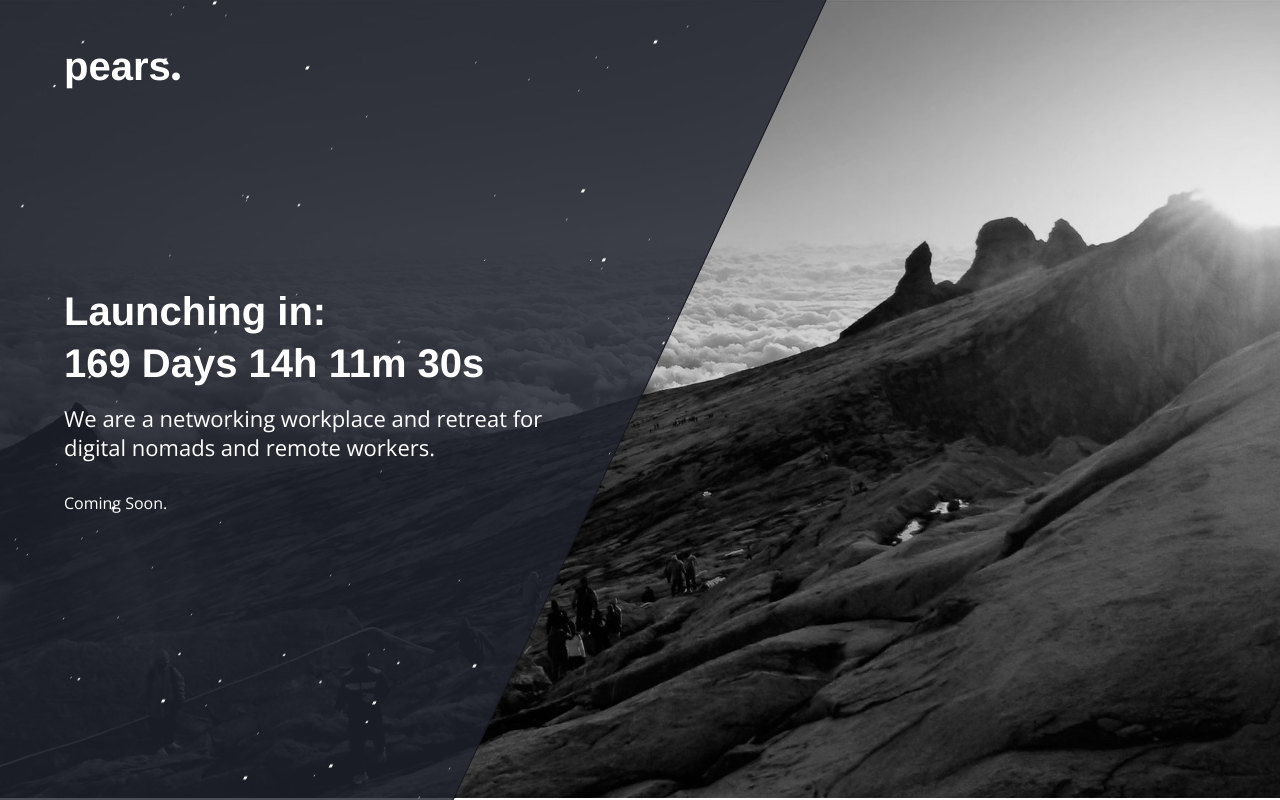
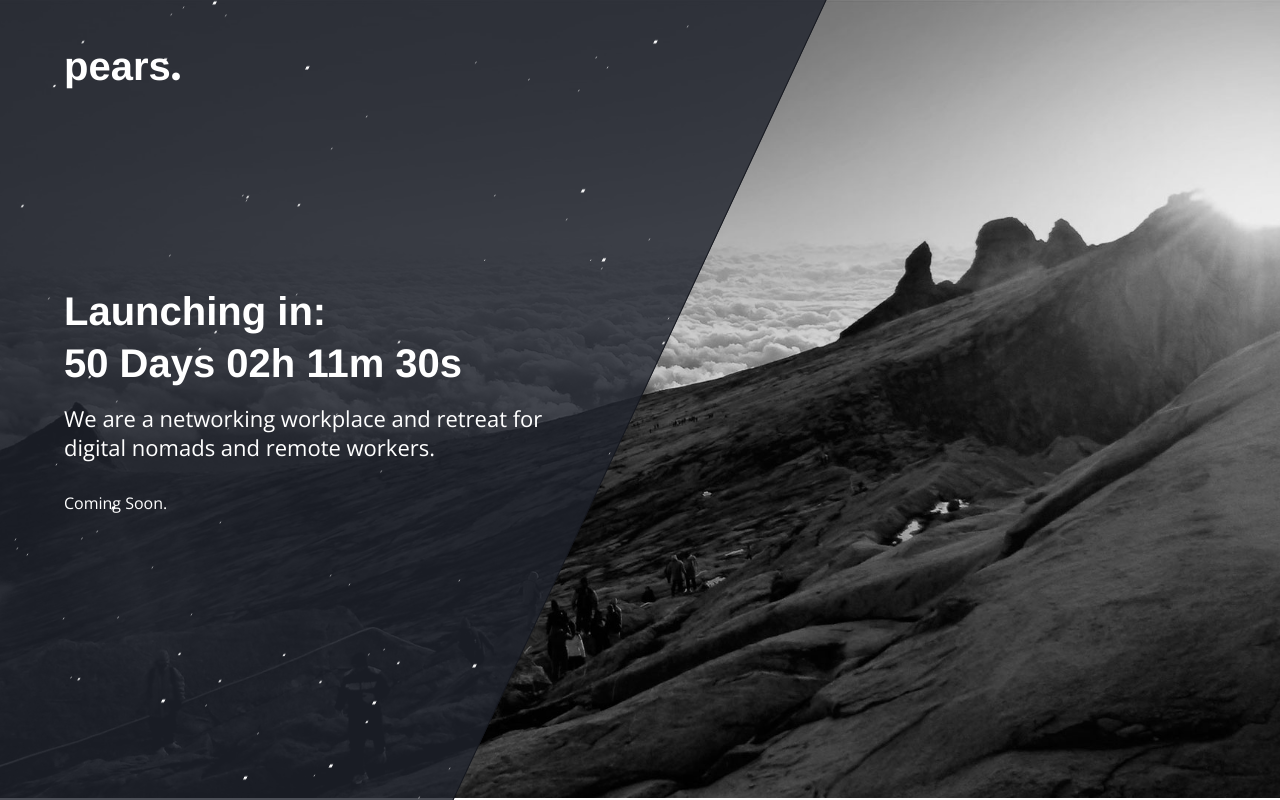
Before and after one commit to k-yr-k/pears.team, a plain HTML site: page index.html in a window 1280 px wide. Drawn offline with nearby package versions, Linux system fonts and the light colour scheme; files whose address does not match are found by name.

Commit message:
Update index.html

```diff
--- a/index.html
+++ b/index.html
@@ -166,7 +166,7 @@
 	<script>
 	$("#getting-started")
 		// Year/Month/Day Hour:Minute:Second
-		.countdown("2023/05/01 12:00:00", function(event) {
+		.countdown("2023/01/01 24:00:00", function(event) {
 			$(this).text(
 				event.strftime('%D Days %Hh %Mm %Ss')
 			);
```
